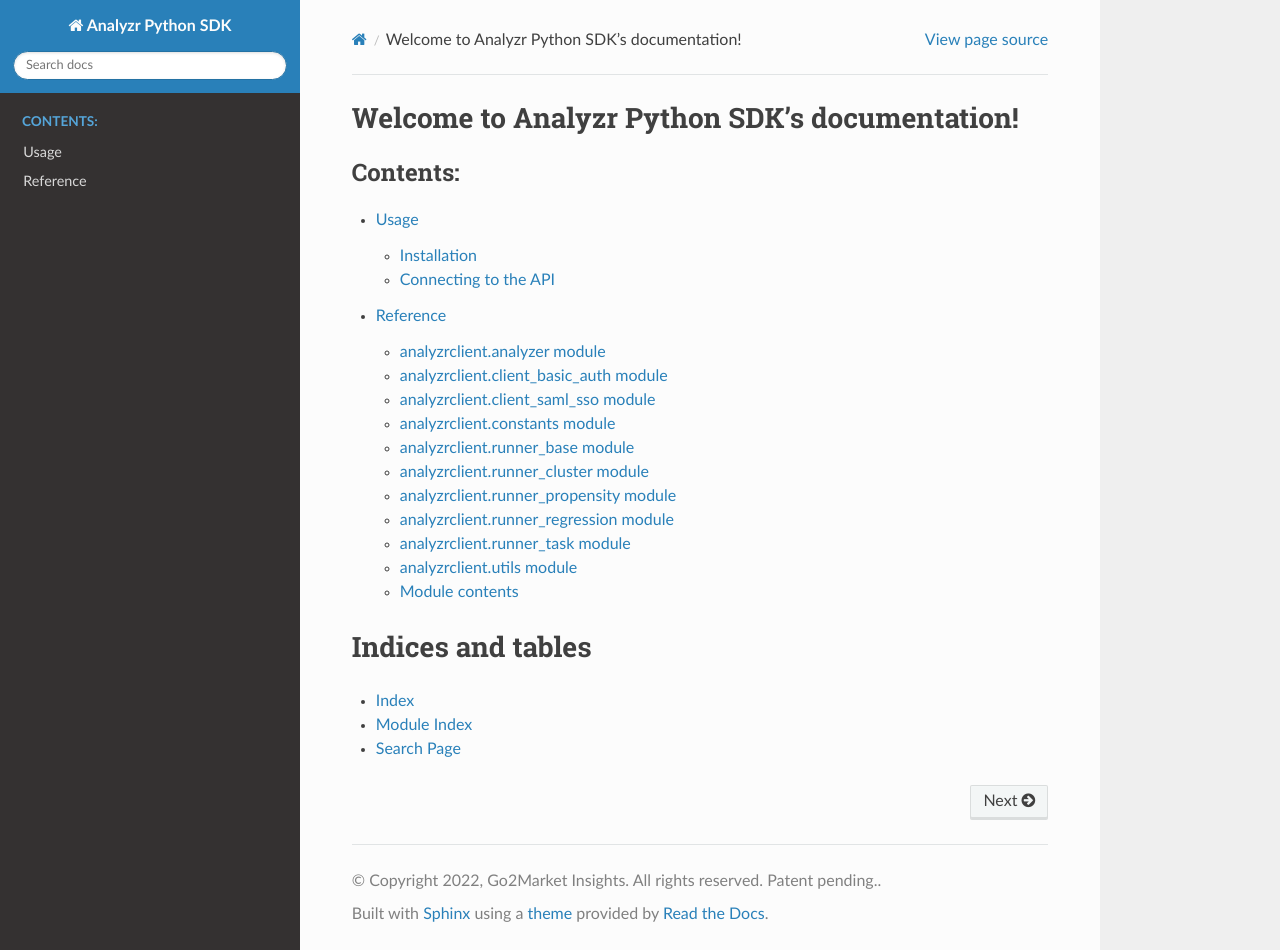
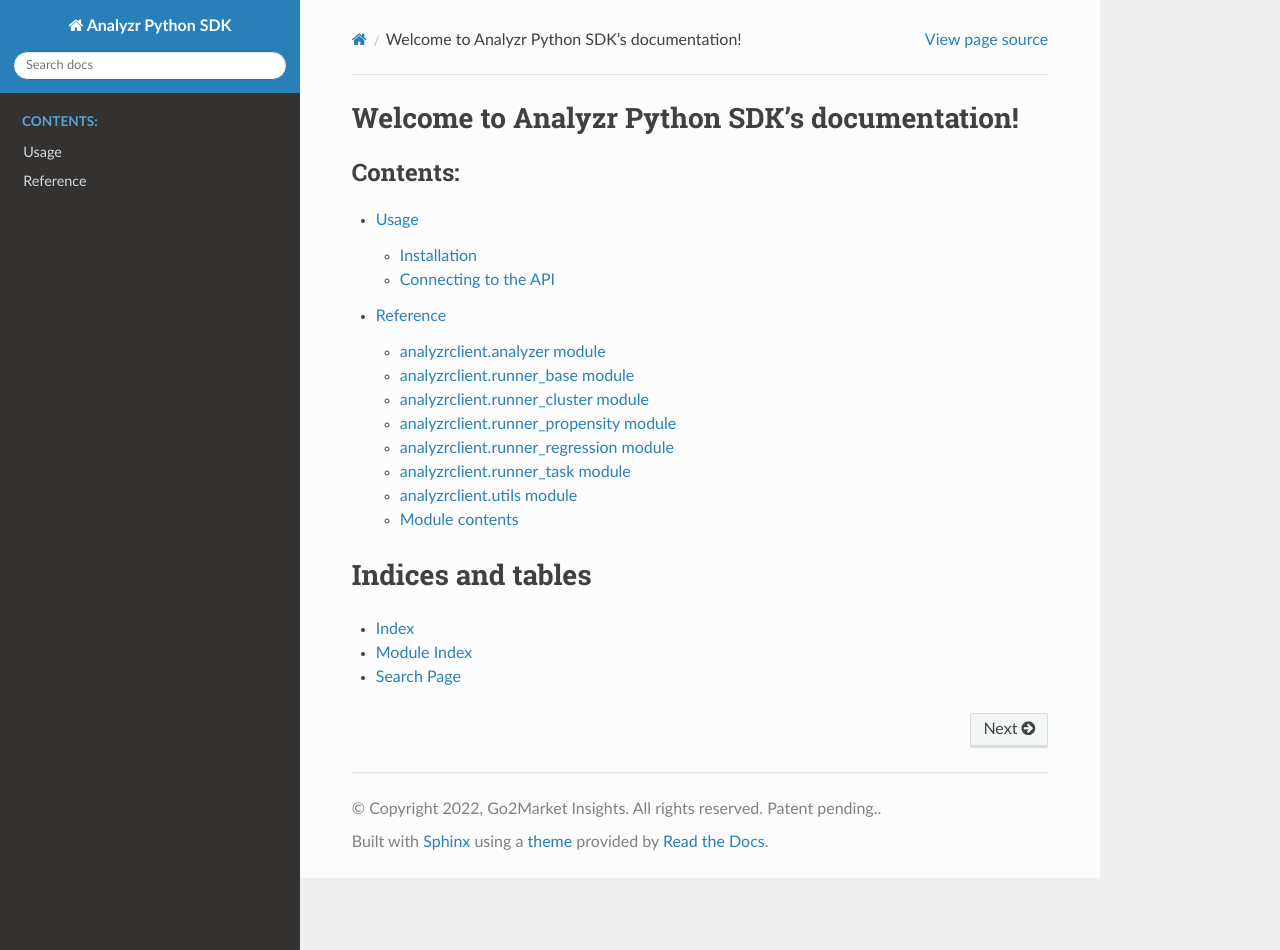
Before and after one commit to analyzr-ai/analyzr-sdk-python, a Sphinx documentation site: the page built from docs/source/index.rst, in a window 1280 px wide and 950 px high. Built offline with Sphinx 7.4.7 and the Read the Docs theme 2.0.0, drawn with Linux system fonts in a browser that asks for light colours.

Commit message:
Current update

```diff
--- a/docs/source/reference.rst
+++ b/docs/source/reference.rst
@@ -5,30 +5,6 @@
 -----------------------------
 
 .. automodule:: analyzrclient.analyzer
-  :members:
-  :undoc-members:
-  :show-inheritance:
-
-analyzrclient.client\_basic\_auth module
-----------------------------------------
-
-.. automodule:: analyzrclient.client_basic_auth
-  :members:
-  :undoc-members:
-  :show-inheritance:
-
-analyzrclient.client\_saml\_sso module
---------------------------------------
-
-.. automodule:: analyzrclient.client_saml_sso
-  :members:
-  :undoc-members:
-  :show-inheritance:
-
-analyzrclient.constants module
-------------------------------
-
-.. automodule:: analyzrclient.constants
   :members:
   :undoc-members:
   :show-inheritance:
```
